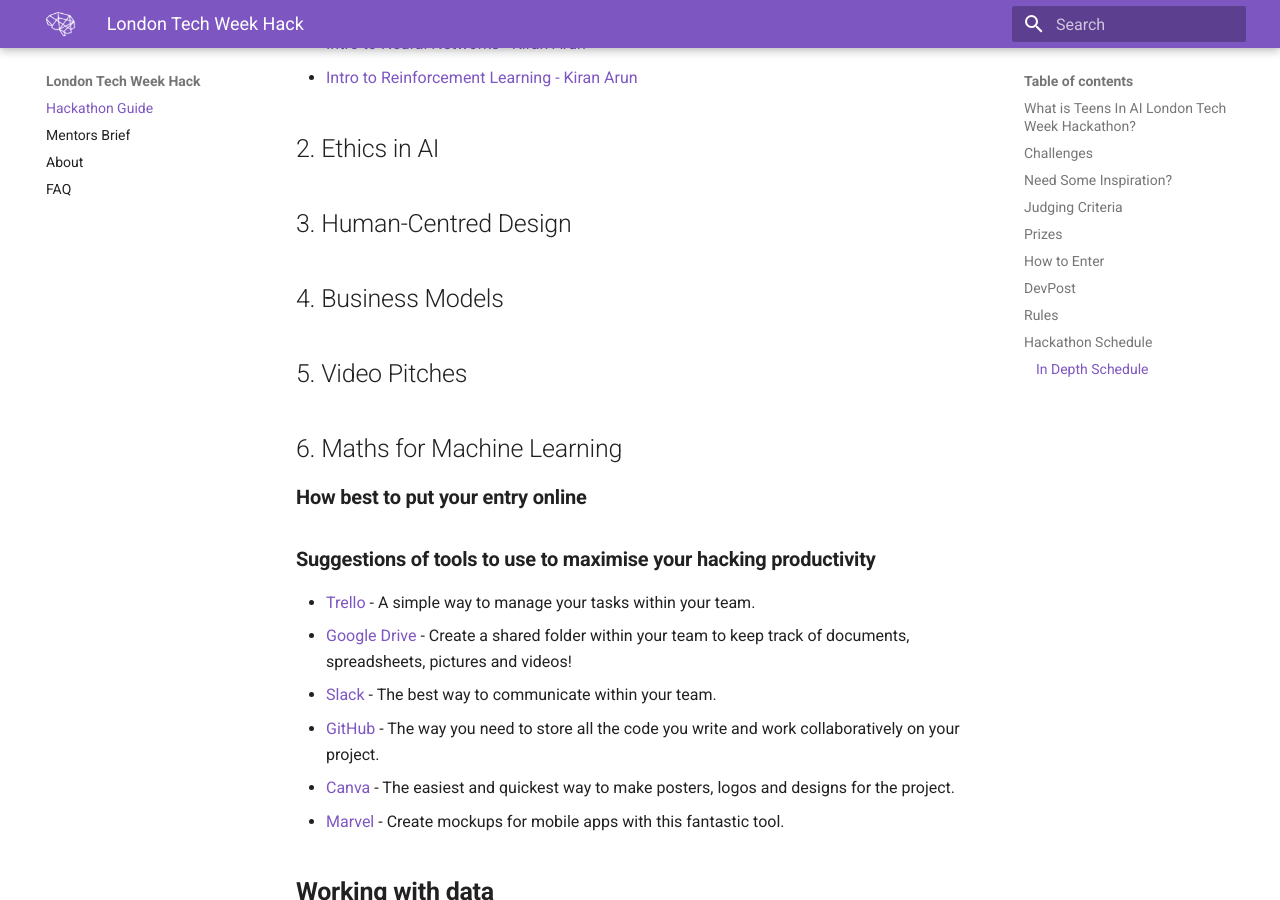
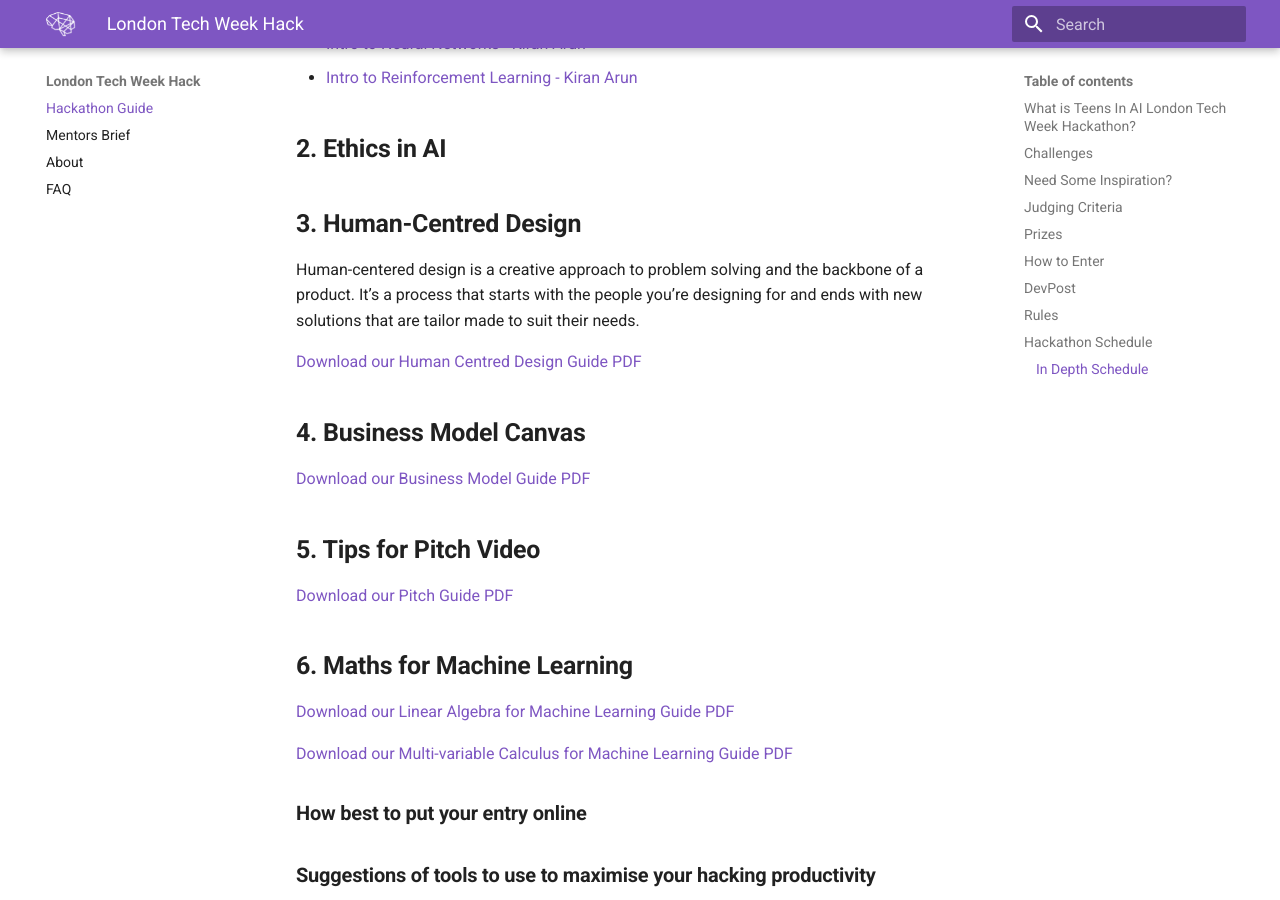
Before and after one commit to elenasinel/tech-week, an MkDocs documentation site: the page built from docs/index.md, in a window 1280 px wide and 900 px high, scrolled down 6047 px. Built offline with MkDocs 1.6.1 and Material for MkDocs 9.7.7, drawn with Linux system fonts in a browser that asks for light colours.

Commit message:
Update Documentation “index”

```diff
--- a/docs/index.md
+++ b/docs/index.md
@@ -104,15 +104,27 @@
 * [Intro to Neural Networks - Kiran Arun](https://github.com/KiranArun)
 * [Intro to Reinforcement Learning - Kiran Arun](https://github.com/KiranArun/Reinforcement_Learning-101-demo)
 
-## 2. Ethics in AI
+## **2. Ethics in AI**
 
-## 3. Human-Centred Design
+## **3. Human-Centred Design**
 
-## 4. Business Models
+Human-centered design is a creative approach to problem solving and the backbone of a product. It’s a process that starts with the people you’re designing for and ends with new solutions that are tailor made to suit their needs.
 
-## 5. Video Pitches
+[Download our Human Centred Design Guide PDF](https://drive.google.com/open?id=1iFcr90gaP-0h-z8Rs1i9TOsn2Y18KBIZ)
 
-## 6. Maths for Machine Learning
+## **4. Business Model Canvas**
+
+[Download our Business Model Guide PDF](http://bit.ly/2vkTfyS)
+
+## **5. Tips for Pitch Video**
+
+[Download our Pitch Guide PDF](http://bit.ly/2vo0zK0)
+
+## **6. Maths for Machine Learning**
+
+[Download our Linear Algebra for Machine Learning Guide PDF](https://drive.google.com/open?id=1SMNi0P764ZH2MUie9Kok4vek04PjkMi9)
+
+[Download our Multi-variable Calculus for Machine Learning Guide PDF ](https://drive.google.com/open?id=1coNE2kHxBss2gHEvZrkW7cJyh6I_T8IN)
 
 ### **How best to put your entry online**
 
```
